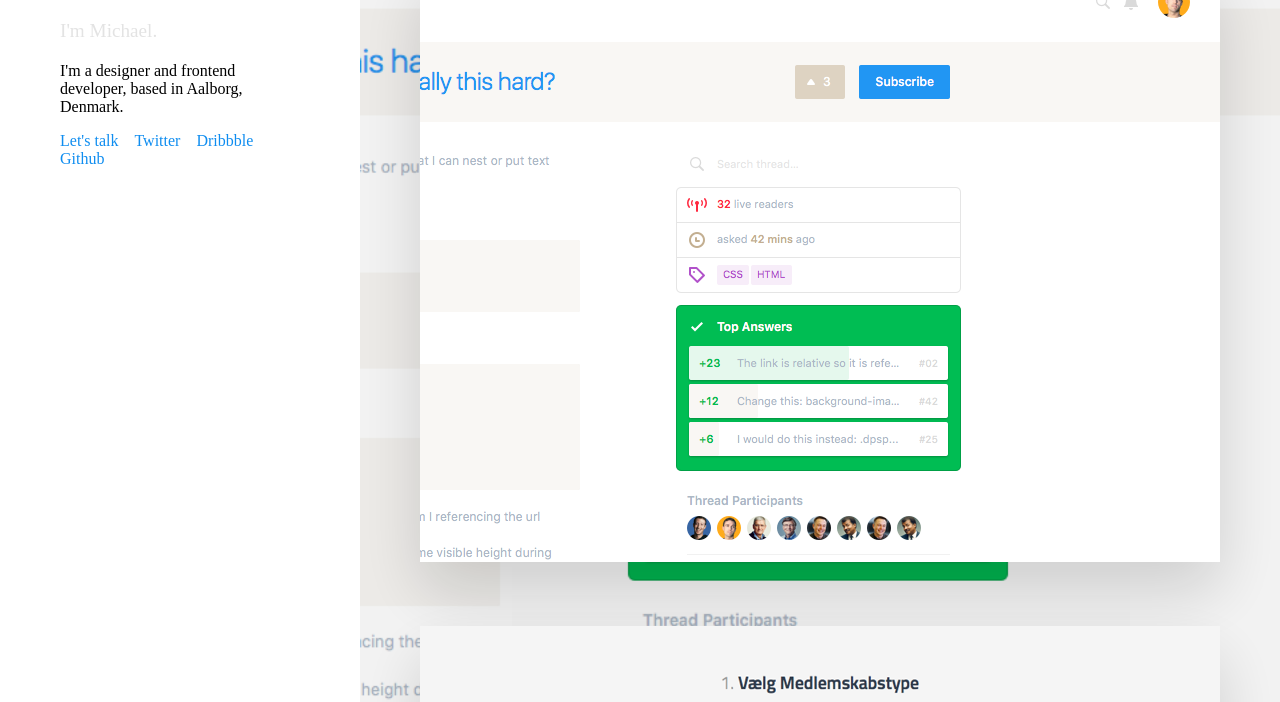
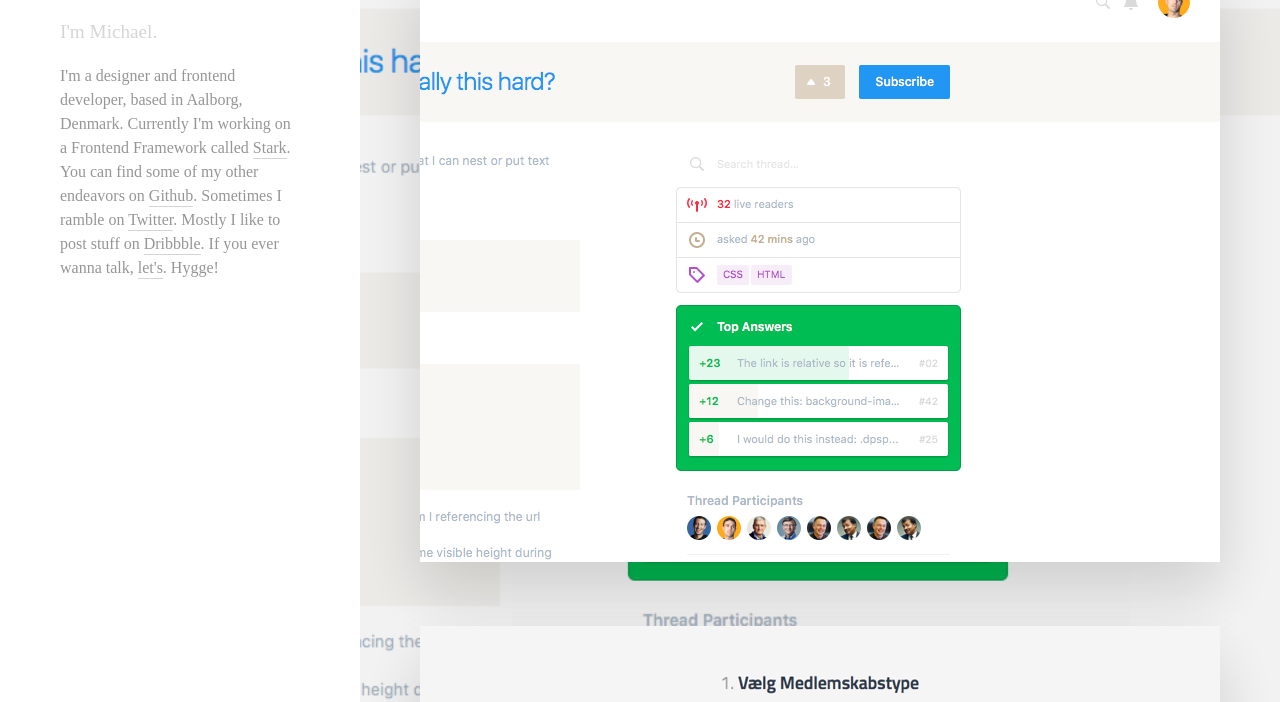
Before and after one commit to faffelkugel/aviate.io, a plain HTML site: page index.html in a window 1280 px wide. Shown: the part 98-800 px from the top of the page. Drawn offline with Linux system fonts and the light colour scheme.

Commit message:
added to biography and made links inline

```diff
--- a/index.html
+++ b/index.html
@@ -10,13 +10,8 @@
     <h1 class="display">Hello Internet,</h1>
     <p class="lead">I'm Michael.</p>
 
-    <p>I'm a designer and frontend developer, based in Aalborg, Denmark.</p>
+    <p>I'm a designer and frontend developer, based in Aalborg, Denmark. Currently I'm working on a Frontend Framework called <a href="https://github.com/faffelkugel/Stark">Stark</a>. You can find some of my other endeavors on <a href="https://github.com/faffelkugel">Github</a>. Sometimes I ramble on <a href="https://twitter.com/faffelkugel">Twitter</a>. Mostly I like to post stuff on <a href="https://dribbble.com/faffelkugel">Dribbble</a>. If you ever wanna talk, <a href="michael@aviate.io">let's</a>. Hygge!</p>
 
-    <p><a href="michael@aviate.io">Let's talk</a></p>
-
-    <p><a href="https://twitter.com/faffelkugel">Twitter</a></p>
-    <p><a href="https://dribbble.com/faffelkugel">Dribbble</a></p>
-    <p><a href="https://github.com/faffelkugel">Github</a></p>
   </div>
 
   <div class="dribbble-list">
--- a/scss/app.scss
+++ b/scss/app.scss
@@ -56,15 +56,31 @@ h1,h2,h3,h4,h5,h6,p,ul,ol,li, a { margin-top: 0; }
 }
 
 .lead {
-  color: #e3e3e3;
+  color: #d5d5d5;
   font-size: 1.2rem;
 }
 
 p {
-  a {
+  color: #969696;
+  line-height: 1.5rem;
+}
+
+a {
+  color: inherit;
+  text-decoration: none;
+  padding-bottom: 2px;
+  border-bottom: 1px solid #d5d5d5;
+  transition-duration: .2s;
+
+  &:hover {
     color: #0F8DF0;
-    float: left;
-    margin-right: 1rem;
-    text-decoration: none;
+    border-bottom: 1px solid #0F8DF0;
   }
 }
+
+a.temp {
+  color: #0F8DF0;
+  float: left;
+  margin-right: 1rem;
+  text-decoration: none;
+}
```
Also changed, not shown: scss/app.css.
